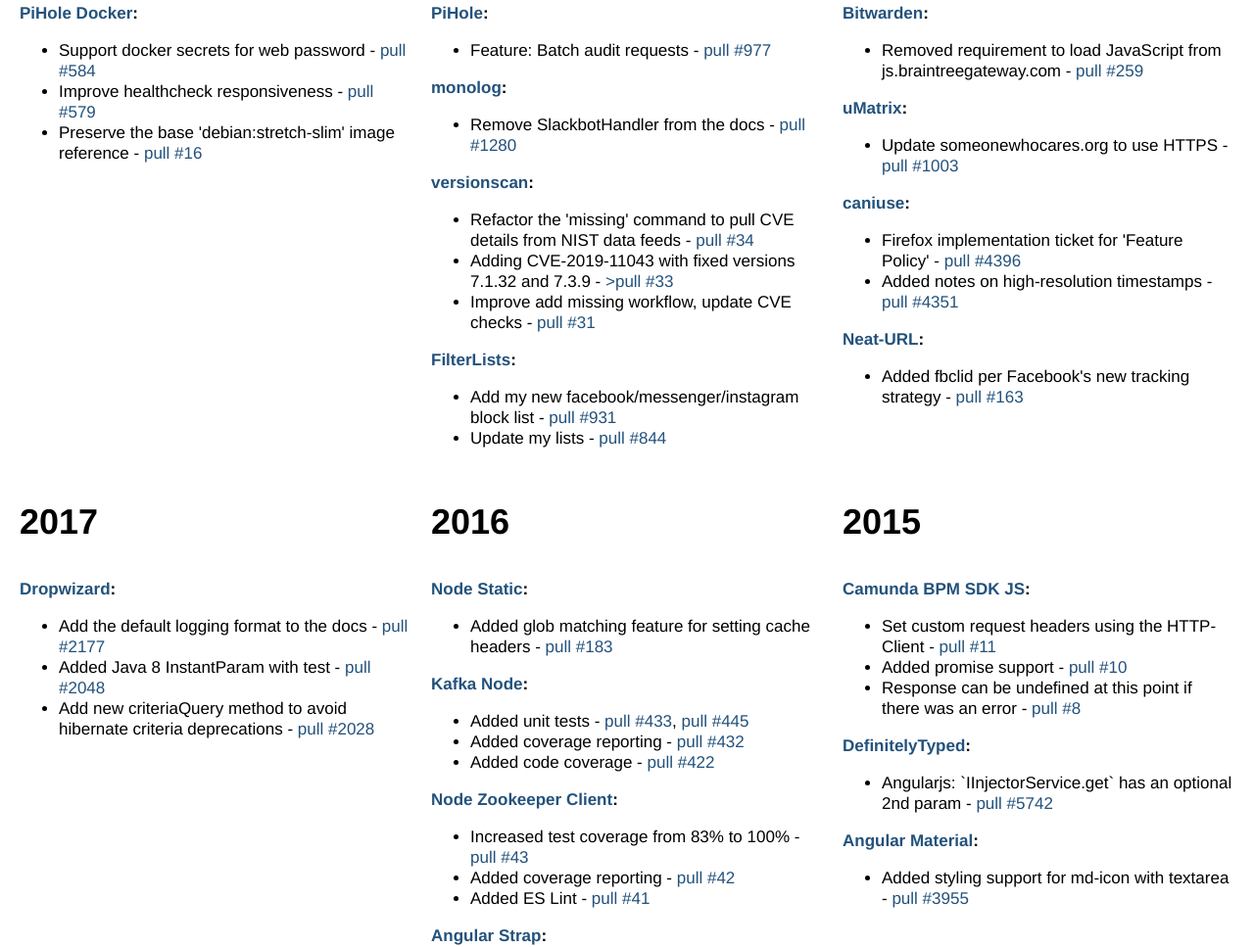
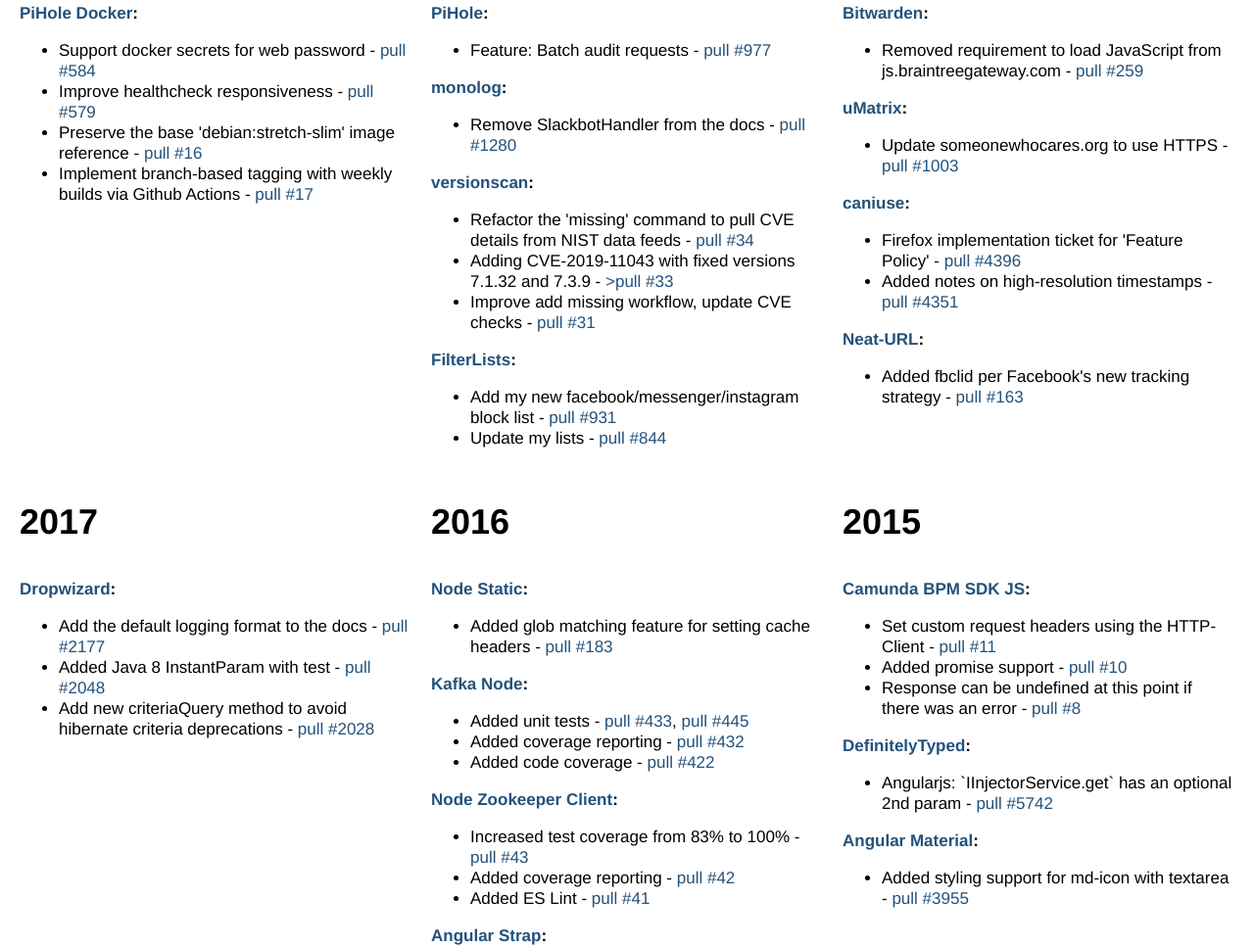
Before and after one commit to lightswitch05/lightswitch05.github.io, a plain HTML site: page index.html in a window 1280 px wide. Shown: the part 2022-2989 px from the top of the page at 98% size. Drawn offline with Linux system fonts and the light colour scheme.

Commit message:
Update contributions

```diff
--- a/index.html
+++ b/index.html
@@ -124,7 +124,8 @@
                             <a href="https://github.com/pi-hole/docker-pi-hole/pull/579">pull #579</a></li>
                         <li>Preserve the base 'debian:stretch-slim' image reference -
                             <a href="https://github.com/pi-hole/docker-base-images/pull/16">pull #16</a></li>
-
+                        <li>Implement branch-based tagging with weekly builds via Github Actions -
+                            <a href="https://github.com/pi-hole/docker-base-images/pull/17">pull #17</a></li>
                     </ul>
                 </dd>
             </dl>
```
